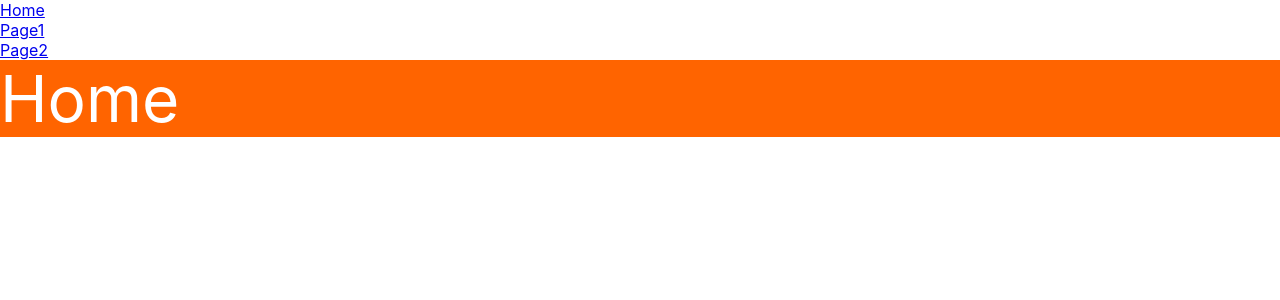
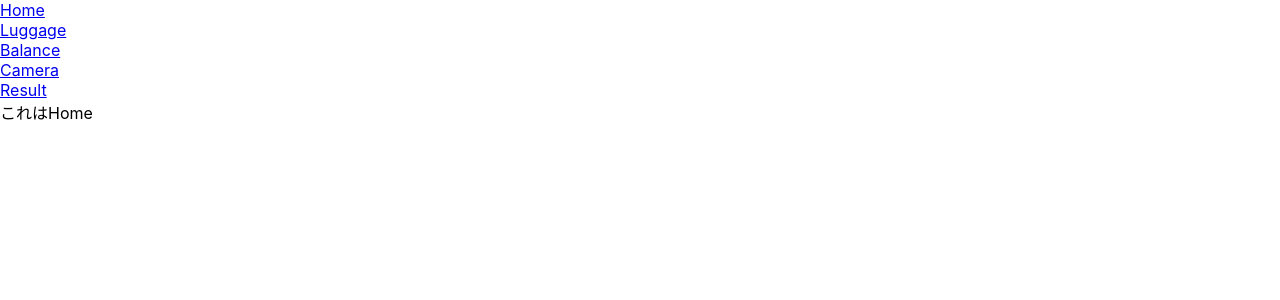
Before and after one commit to yssk819/pose-improvement, a React (Create React App) app in the folder front/: page / in a window 1280 px wide. Shown: the top 300 px of the page. Built offline with nearby package versions, Linux system fonts and the light colour scheme.

Commit message:
必要なページを作った

```diff
--- a/front/src/App.js
+++ b/front/src/App.js
@@ -1,28 +1,13 @@
 import React from 'react';
-import './App.css';
 import { BrowserRouter, Link, Routes, Route } from "react-router-dom";
 
-const Home = () => <div style={styles.home}>Home</div>;
-const Page1 = () => <div style={styles.page1}>Page1</div>;
-const Page2 = () => <div style={styles.page2}>Page2</div>;
+import './App.css';
+import { Home } from "./pages/home";
+import { Luggage } from './pages/luggage';
+import { Balance } from './pages/balance';
+import { Camera } from "./pages/camera";
+import { Result } from './pages/result';
 
-const styles = {
-  home: {
-    color: '#fff',
-    fontSize: '64px',
-    background: 'rgba(255, 100, 0)',
-  },
-  page1: {
-    color: '#fff',
-    fontSize: '64px',
-    background: 'rgba(0, 150, 255)',
-  },
-  page2: {
-    color: '#fff',
-    fontSize: '64px',
-    background: 'rgba(44, 219, 88)',
-  },
-}
 
 const App = () => {
 
@@ -31,15 +16,21 @@ const App = () => {
       <div>
         <Link to="/">Home</Link>
         <br />
-        <Link to="/page1">Page1</Link>
+        <Link to="/luggage">Luggage</Link>
         <br />
-        <Link to="/page2">Page2</Link>
+        <Link to="/balance">Balance</Link>
+        <br />
+        <Link to="/camera">Camera</Link>
+        <br />
+        <Link to="/Result">Result</Link>
         <br />
 
         <Routes>
           <Route index element={<Home />} />
-          <Route path="page1" element={<Page1 />} />
-          <Route path="page2" element={<Page2 />} />
+          <Route path="luggage" element={<Luggage />} />
+          <Route path="balance" element={<Balance />} />
+          <Route path="camera" element={<Camera />} />
+          <Route path="result" element={<Result />} />
         </Routes>
       </div>
     </BrowserRouter>
--- /dev/null
+++ b/front/src/pages/balance.js
@@ -0,0 +1,9 @@
+import React from "react";
+
+export const Balance = () => {
+  return (
+    <div>
+      これはBalance
+    </div>
+  );
+}
--- /dev/null
+++ b/front/src/pages/camera.js
@@ -0,0 +1,9 @@
+import React from "react";
+
+export const Camera = () => {
+  return (
+    <div>
+      これはCamera
+    </div>
+  );
+}
--- /dev/null
+++ b/front/src/pages/home.js
@@ -0,0 +1,9 @@
+import React from "react";
+
+export const Home = () => {
+  return (
+    <div>
+      これはHome
+    </div>
+  );
+}
--- /dev/null
+++ b/front/src/pages/luggage.js
@@ -0,0 +1,9 @@
+import React from "react";
+
+export const Luggage = () => {
+  return (
+    <div>
+      これはLuggage
+    </div>
+  );
+}
--- /dev/null
+++ b/front/src/pages/result.js
@@ -0,0 +1,9 @@
+import React from "react";
+
+export const Result = () => {
+  return (
+    <div>
+      これはResult
+    </div>
+  );
+}
```
